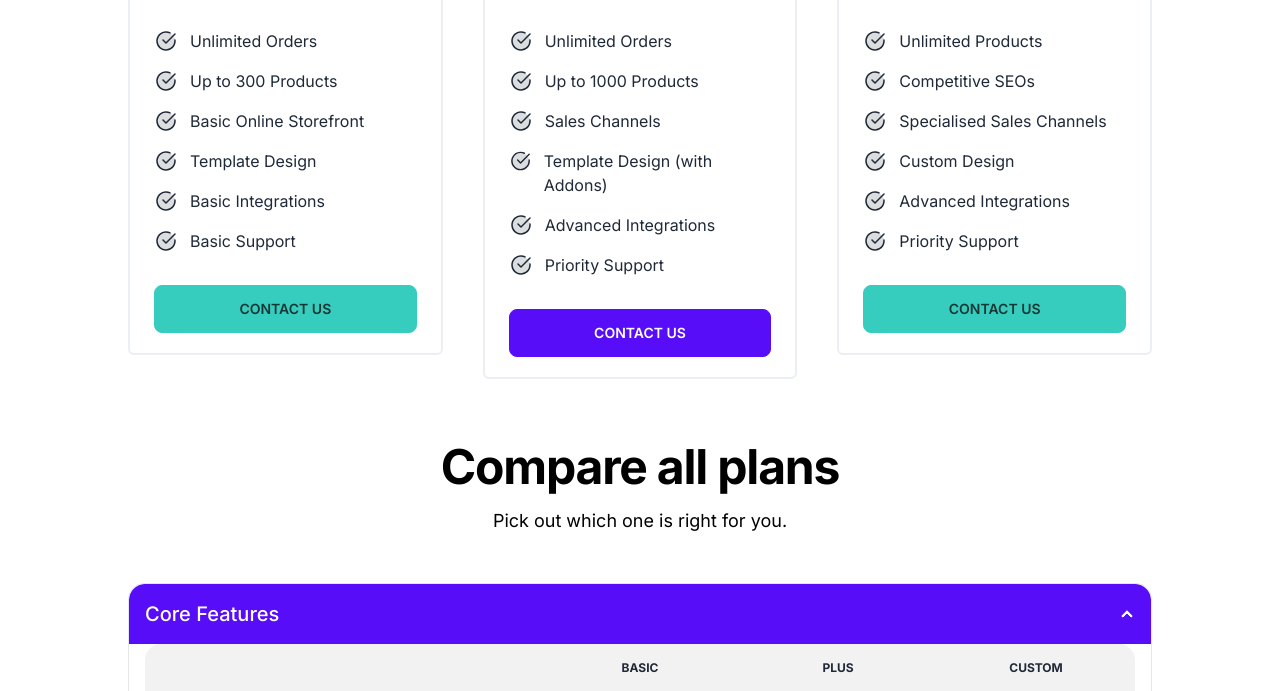
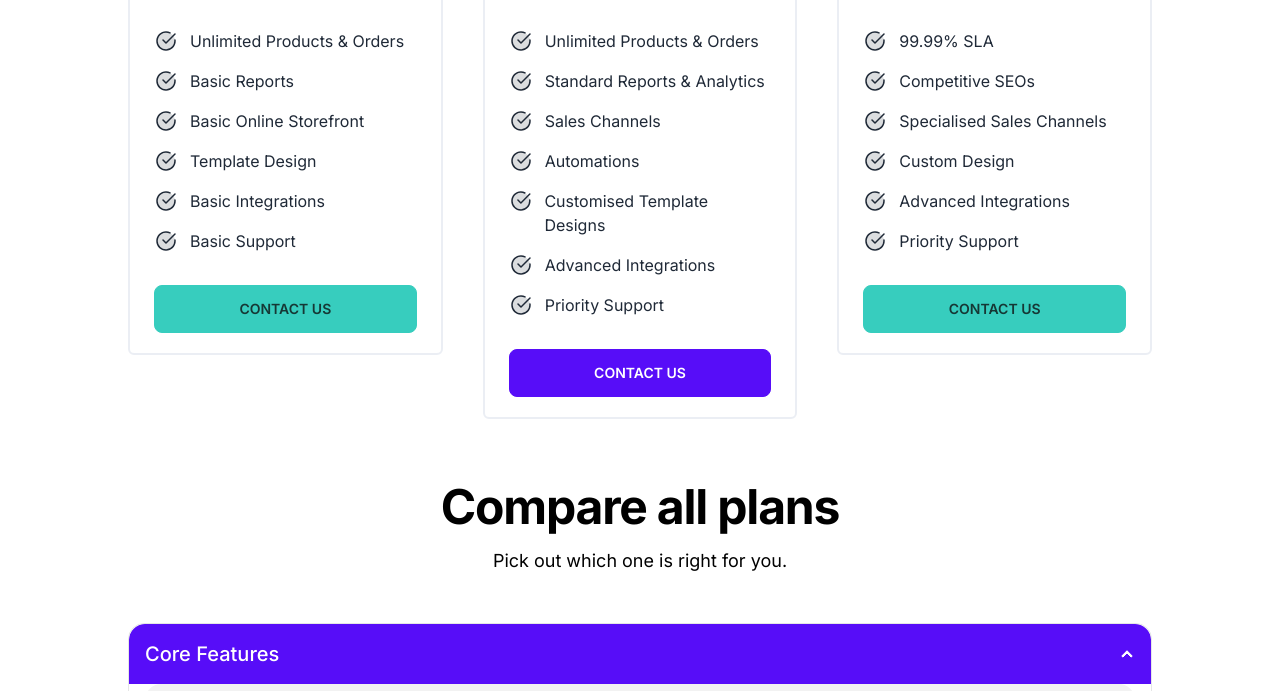
Before and after one commit to orbulant/easyaccel, an Astro site: page /pricing/ecommerce in a window 1280 px wide. Shown: the part 409-1100 px from the top of the page. Built offline with nearby package versions, Linux system fonts and the light colour scheme; Astro itself is replaced by a stand-in of ours.

Commit message:
Changed Pricing Details

```diff
--- a/src/pages/pricing/ecommerce.astro
+++ b/src/pages/pricing/ecommerce.astro
@@ -18,8 +18,8 @@ const pricing = [
     price: { monthly: "179 MYR", original: "199 MYR" },
     popular: false,
     features: [
-      "Unlimited Orders",
-      "Up to 300 Products",
+      "Unlimited Products & Orders",
+      "Basic Reports",
       "Basic Online Storefront",
       "Template Design",
       "Basic Integrations",
@@ -38,10 +38,11 @@ const pricing = [
     },
     popular: true,
     features: [
-      "Unlimited Orders",
-      "Up to 1000 Products",
+      "Unlimited Products & Orders",
+      "Standard Reports & Analytics",
       "Sales Channels",
-      "Template Design (with Addons)",
+      "Automations",
+      "Customised Template Designs",
       "Advanced Integrations",
       "Priority Support",
     ],
@@ -55,7 +56,7 @@ const pricing = [
     price: "Custom",
     popular: false,
     features: [
-      "Unlimited Products",
+      "99.99% SLA",
       "Competitive SEOs",
       "Specialised Sales Channels",
       "Custom Design",
@@ -266,7 +267,7 @@ const features = [
     <Sectionhead>
       <Fragment slot="title">E-Commerce Storefront Pricing</Fragment>
       <Fragment slot="desc"
-        >Simple & Predictable pricing. No Surprises.</Fragment
+        >Simple & Predictable pricing. No Surprises. Charged monthly.</Fragment
       >
     </Sectionhead>
 
```
